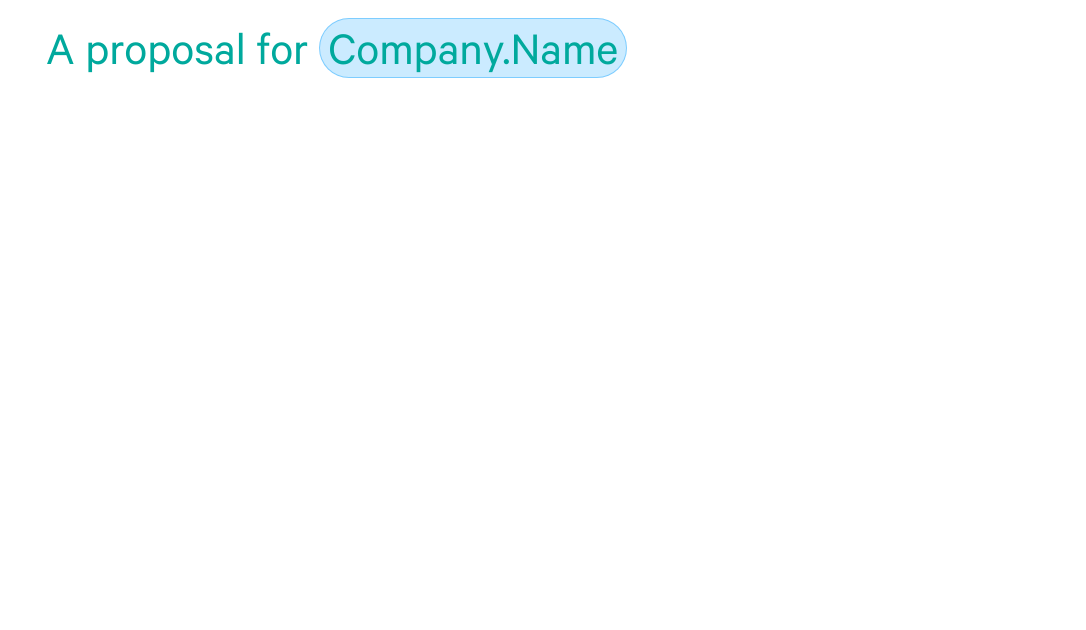
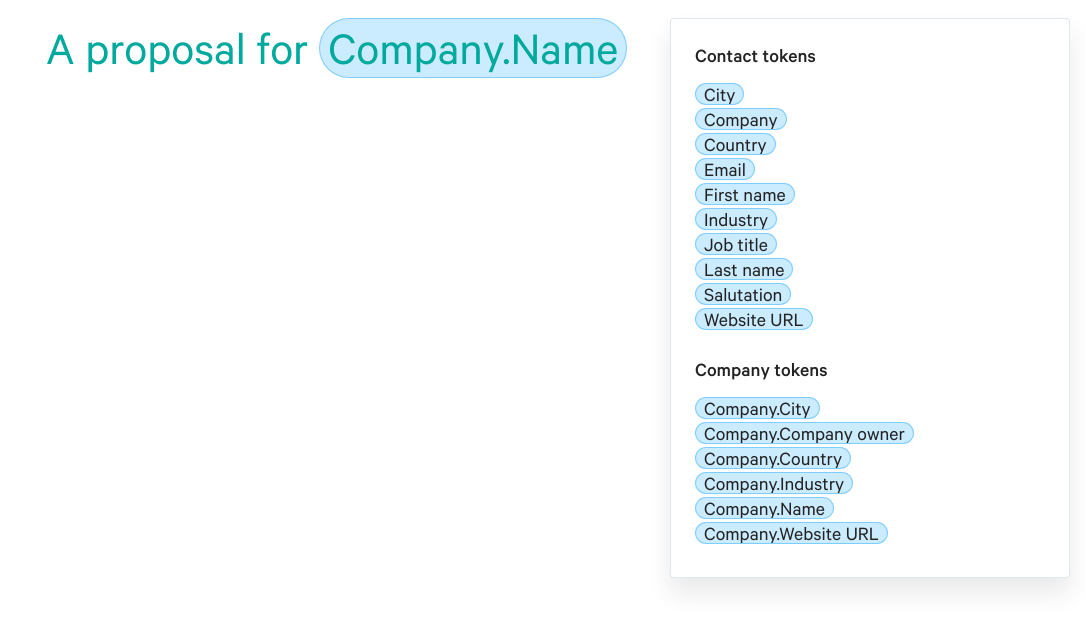
Before and after one commit to viv-li/tokens-prototype, a plain HTML site: page index.html in a window 1280 px wide. Shown: the whole page, without its empty margins (194-1280 px from the left). Drawn offline with nearby package versions, Linux system fonts and the light colour scheme.

Commit message:
Add a tokens panel with draggable tokens

```diff
--- a/AnnotationDrag.js
+++ b/AnnotationDrag.js
@@ -67,7 +67,6 @@ function AnnotationDrag(args) {
     // Bind draggable dragstart
     this.$draggables.off("dragstart").on("dragstart", this.onDragStart);
     this.$draggables.off("dragend").on("dragend", this.onDragEnd);
-    console.log("bindDraggables", this.$draggables);
   };
 
   /*
@@ -77,7 +76,6 @@ function AnnotationDrag(args) {
     this.$dropzones = $(this.$dropzones.selector); // reselecting
     this.$dropzones.off("dragleave").on("dragleave", this.onDragLeave);
     this.$dropzones.off("drop").on("drop", this.onDrop);
-    console.log("bindDropzones", this.$dropzones);
   };
 
   /*
@@ -171,7 +169,13 @@ function AnnotationDrag(args) {
     }
 
     // Insert drop load at target
-    range.insertNode(this.dropLoadNode);
+    if (this.dropLoadNode.classList.contains("master")) {
+      const clonedNode = this.dropLoadNode.cloneNode(true);
+      clonedNode.classList.remove("master");
+      range.insertNode(clonedNode);
+    } else {
+      range.insertNode(this.dropLoadNode);
+    }
 
     // Insert in original range after node was placed so it stays before
     if (needsSpaceBefore) {
--- a/editor-lite.less
+++ b/editor-lite.less
@@ -39,10 +39,15 @@ strong {
   .semi-bold;
 }
 
-.panel--dark {
+.panel {
   border-radius: 4px;
   border: 1px solid fade(@grey, 25%);
   box-shadow: 0 15px 25px 0 fade(@midnight, 10%);
+  background-color: white;
+}
+
+.panel--dark {
+  .panel;
   background-color: @slate;
   color: white;
 }
--- a/index.html
+++ b/index.html
@@ -90,9 +90,99 @@
         <li onmousedown="window.tokenFns.onClickQuickAddToken(event)">Token</li>
       </ul>
     </div>
-    <!--
-    <div id="token-typeahead">
-    </div> -->
+
+    <div id="tokens-panel" class="panel">
+      <div class="content">
+        <h4>Contact tokens</h4>
+        <ul class="tokens-list">
+          <li>
+            <span class="token draggable master" contenteditable="false"
+              >City</span
+            >
+          </li>
+          <li>
+            <span class="token draggable master" contenteditable="false"
+              >Company</span
+            >
+          </li>
+          <li>
+            <span class="token draggable master" contenteditable="false"
+              >Country</span
+            >
+          </li>
+          <li>
+            <span class="token draggable master" contenteditable="false"
+              >Email</span
+            >
+          </li>
+          <li>
+            <span class="token draggable master" contenteditable="false"
+              >First name</span
+            >
+          </li>
+          <li>
+            <span class="token draggable master" contenteditable="false"
+              >Industry</span
+            >
+          </li>
+          <li>
+            <span class="token draggable master" contenteditable="false"
+              >Job title</span
+            >
+          </li>
+          <li>
+            <span class="token draggable master" contenteditable="false"
+              >Last name</span
+            >
+          </li>
+          <li>
+            <span class="token draggable master" contenteditable="false"
+              >Salutation</span
+            >
+          </li>
+          <li>
+            <span class="token draggable master" contenteditable="false"
+              >Website URL</span
+            >
+          </li>
+        </ul>
+
+        <h4>Company tokens</h4>
+        <ul class="tokens-list">
+          <li>
+            <span class="token draggable master" contenteditable="false"
+              >Company.City</span
+            >
+          </li>
+          <li>
+            <span class="token draggable master" contenteditable="false"
+              >Company.Company owner</span
+            >
+          </li>
+          <li>
+            <span class="token draggable master" contenteditable="false"
+              >Company.Country</span
+            >
+          </li>
+          <li>
+            <span class="token draggable master" contenteditable="false"
+              >Company.Industry</span
+            >
+          </li>
+          <li>
+            <span class="token draggable master" contenteditable="false"
+              >Company.Name</span
+            >
+          </li>
+          <li>
+            <span class="token draggable master" contenteditable="false"
+              >Company.Website URL</span
+            >
+          </li>
+        </ul>
+      </div>
+    </div>
+
     <div class="editor">
       <h1
         class="text-block undeletable dropzone"
--- a/token.less
+++ b/token.less
@@ -7,7 +7,7 @@
   border: 1px solid fade(@blue, 50%);
   transition: background-color ease-out 250ms;
   white-space: nowrap;
-  max-width: 400px;
+  max-width: 800px;
   overflow: hidden;
   text-overflow: ellipsis;
   vertical-align: bottom;
@@ -31,13 +31,33 @@
     border: none;
     color: inherit;
   }
+
+  &.draggable {
+    position: relative;
+    -moz-user-select: none;
+    -webkit-user-select: none;
+    user-select: none;
+    -webkit-user-drag: element;
+    cursor: move !important;
+  }
 }
 
-.draggable {
-  position: relative;
-  -moz-user-select: none;
-  -webkit-user-select: none;
-  user-select: none;
-  -webkit-user-drag: element;
-  cursor: grab !important;
+#tokens-panel {
+  width: 400px;
+  padding: 24px;
+  height: 560px;
+  position: absolute;
+  right: 16px;
+  z-index: 3;
+
+  .tokens-list {
+    padding-bottom: 24px;
+    &:last-child {
+      padding-bottom: 0;
+    }
+
+    li {
+      margin-bottom: 4px;
+    }
+  }
 }
```
